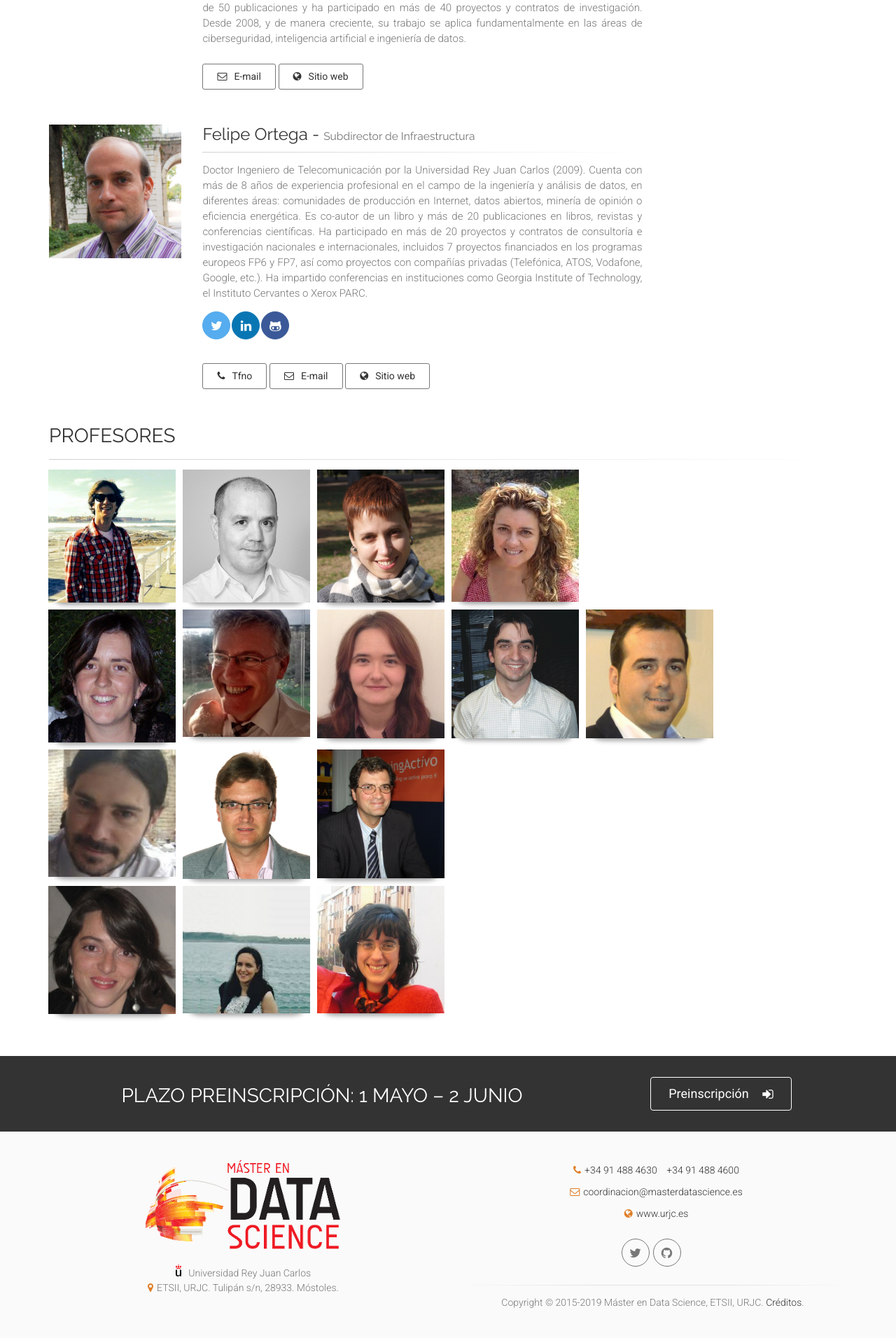
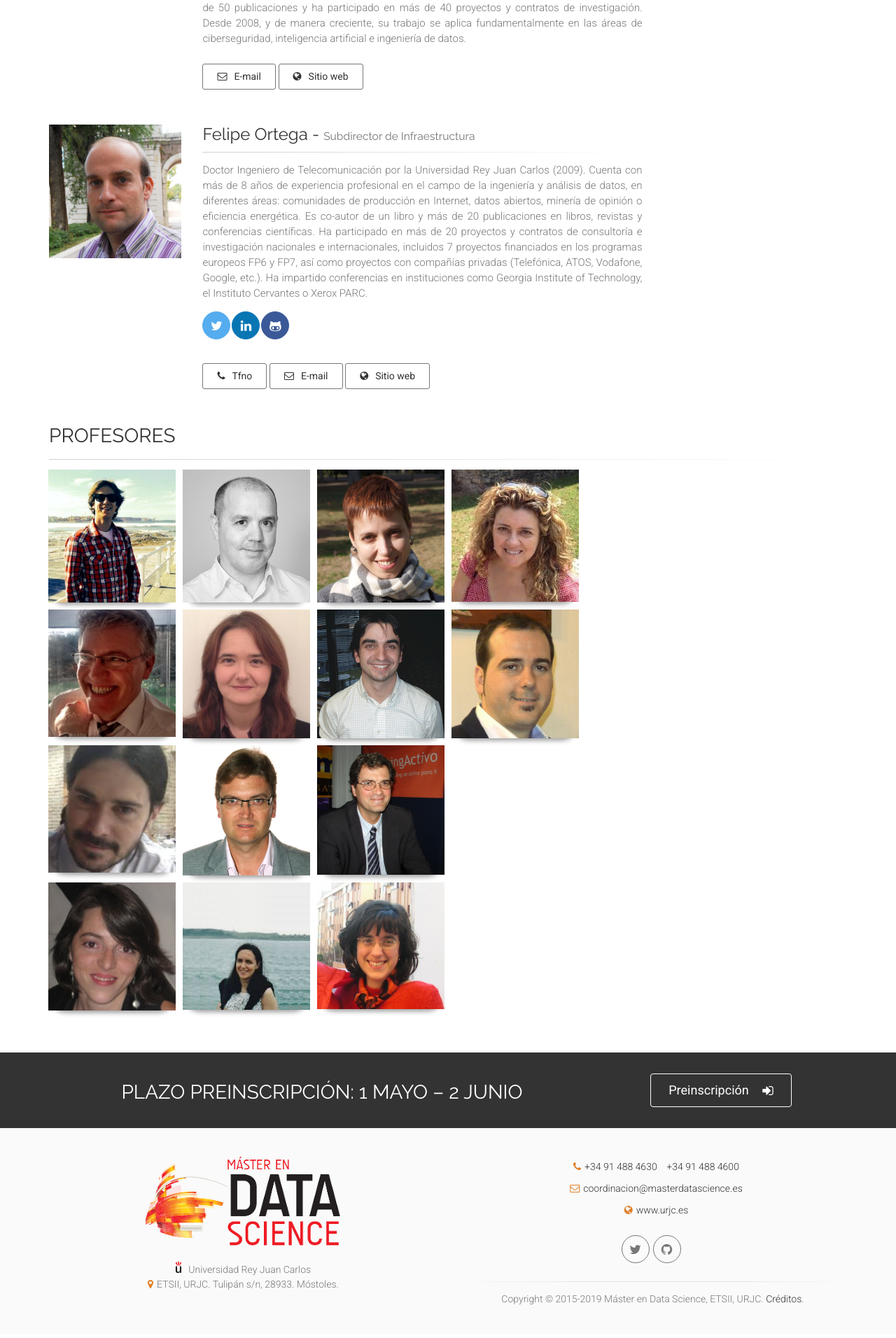
Before and after one commit to URJCDataScience/central, a Jekyll site: the page built from equipo/index.html, in a window 1280 px wide. Shown: the part 1561-3473 px from the top of the page at 70% size. Built offline with Jekyll 4.4.1, drawn with Linux system fonts in a browser that asks for light colours.

Commit message:
Delete profile M.E. Castellanosç

```diff
--- a/equipo/index.html
+++ b/equipo/index.html
@@ -461,60 +461,6 @@ author: URJCDataScience
 				<!-- Row end -->
 				<!-- Profesores row -->
 				<div class="row grid-space-10">
-					<div class="col-md-2 col-sm-6">
-						<div class="image-box team-member shadow-narrow mb-10 ph-10">
-							<div class="overlay-container ">
-								<img src="{{ site.url }}/images/profes/maria_eugenia.jpg" alt="">
-								<div class="overlay-top">
-									<div class="text">
-										<h3 class="small_white">María Eugenia Castellanos</h3>
-									</div>
-								</div>
-								<div class="overlay-bottom">
-									<div class="links">
-										<!-- Button trigger modal -->
-										<button class="btn btn-gray-transparent btn-animated btn-sm" data-toggle="modal" data-target="#MECastellanos">
-											Info <i class="pl-10 fa fa-arrow-right"></i>
-										</button>
-
-										<!-- Modal -->
-										<div class="modal fade" id="MECastellanos" tabindex="-1" role="dialog" aria-labelledby="MECastellanosLabel" aria-hidden="true">
-											<div class="modal-dialog">
-												<div class="modal-content">
-													<div class="modal-header">
-														<button type="button" class="close" data-dismiss="modal">
-															<span aria-hidden="true">&times;</span><span class="sr-only">Cerrar</span>
-														</button>
-														<h4 class="modal-title" id="MECastellanosLabel">María Eugenia Castellanos</h4>
-													</div>
-													<div class="modal-body ph-30">
-														<p class="text-justify">
-															Licenciada en Matemáticas por la Universidad de Valencia (1997). Doctora en Estadística
-															por la Universidad Miguel Hernández de Elche (2002). Profesora Titular de Universidad en
-															Estadística e Investigación Operativa desde el 2008. Ha realizado estancias en varios centros
-															de investigación: Carnegie Mellon University, USA, Università di Cagliari,
-															Italia, o Universidad Federal de Rio de Janeiro, Brasil. Participante en
-															numerosos proyectos de investigación, cuenta con más de 40 publicaciones en
-															Scopus (índice RG 23.83 y h-index=10 en Google Scholar).
-														</p>
-														<a href="https://www.researchgate.net/profile/Maria_Castellanos2" class="btn btn-gray-transparent btn-animated">ResearchGate <i class="pl-10 margin-clear fa fa-globe"></i></a>
-														<a href="http://bayes.etsii.urjc.es/~mecastel/" class="btn btn-gray-transparent btn-animated">Web personal <i class="pl-10 margin-clear fa fa-globe"></i></a>
-													</div>
-													<div class="modal-footer">
-														<button type="button" class="btn btn-sm btn-dark" data-dismiss="modal">
-															Cerrar
-														</button>
-													</div>
-												</div>
-											</div>
-										</div>
-										<!-- Modal -->
-									</div>
-								</div>
-							</div>
-						</div>
-					</div>
-					<!-- Profesor end -->
 					<!-- Profesor -->
 					<div class="col-md-2 col-sm-6">
 						<div class="image-box team-member shadow-narrow mb-10 ph-10">
```
